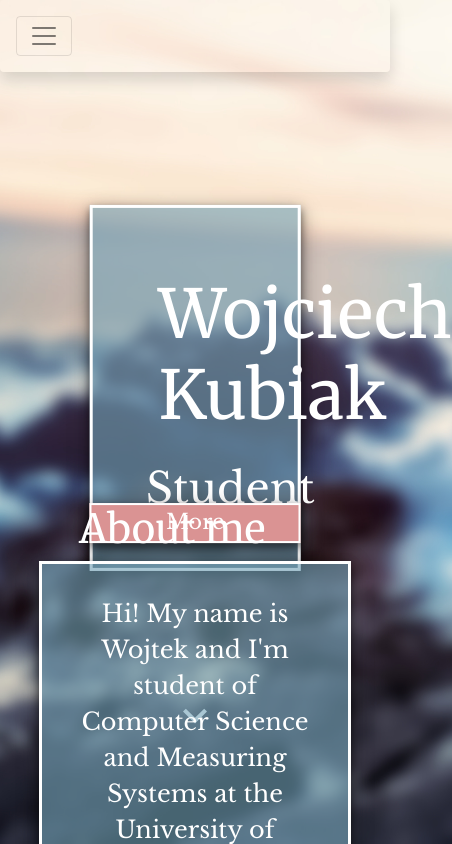
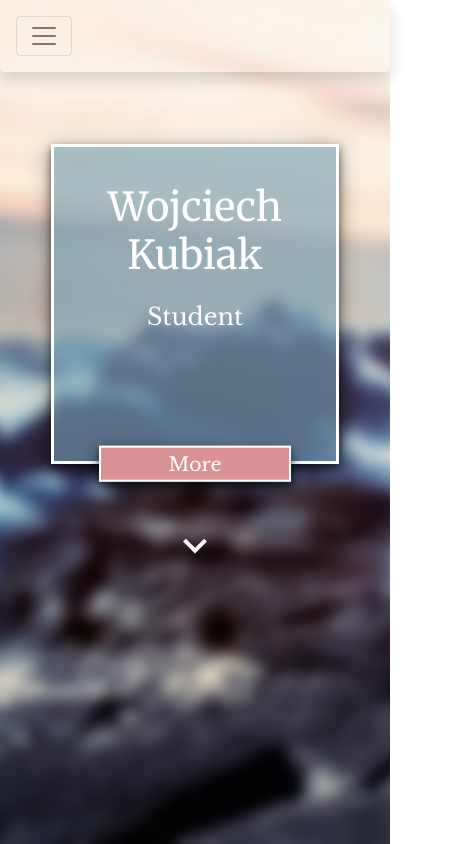
Before and after one commit to wojciechkubiak/my-site, a React (Create React App) app: page / in a window 390 px wide. Shown: the top 844 px of the page, 452 px wide, since content can reach past the window. Built offline with nearby package versions, Linux system fonts and the light colour scheme.

Commit message:
Mobile update

```diff
--- a/src/components/About/About.css
+++ b/src/components/About/About.css
@@ -29,11 +29,6 @@
   font-size: 1.5em !important;
 }
 
-@media only screen and (max-width: 320px) {
-  .AboutText > p {
-    font-size: 1em;
-  }
-}
 
 .AboutImg {
   position: absolute;
@@ -44,3 +39,15 @@
   height: 20em;
   transform: translate(-50%, -50%);
 }
+
+
+@media only screen and (max-width: 1080px) {
+  .AboutContainer {
+    position: absolute;
+    top: 250em;
+    left: 50%;
+    width: 80vw;
+    transform: translate(-50%, -50%);
+    text-align: center;
+  }
+}
--- a/src/components/LandingPage/LandingPage.css
+++ b/src/components/LandingPage/LandingPage.css
@@ -5,9 +5,9 @@
 
 .LandingPageName {
     position: absolute;
-    top: 46vh;
+    top: 26em;
     left: 50%;
-    width: 54vw;
+    width: 64em;
     transform: translate(-50%, -50%);
     text-align: center;
     border: 3px solid white;
@@ -20,31 +20,21 @@
     margin-top: 0.5em;
     margin-left: 0.5em;
     margin-right: 0.5em;
-    font-size: 8vh;
+    font-size: 4.5em;
     color: white;
 }
 
 .LandingPageName > p {
-    font-size: 5vh;
+    font-size: 2.4em;
     margin-top: 0.5em;
     margin-left: 0.5em;
     margin-right: 0.5em;
     color: white
 }
 
-.CompImg {
-    position: absolute;
-    opacity: 0.7;
-    top: 16em;
-    left: 50%;
-    width: 20em;
-    height: 20em;
-    transform: translate(-50%, -50%);
-}
-
 .BtnInfo {
     position: absolute;
-    top: 62vh;
+    top: 13.5em;
     left: 50%;
     width: 10em;
     transform: translate(-50%, -50%);
@@ -57,7 +47,7 @@
     border: 2px solid white;
     transition-duration: 1s;;
     color:white;
-    font-size: 2.5vh;
+    font-size: 1.3em;
     padding: 0.1em;
     box-shadow: 0 4px 8px 0 rgba(0, 0, 0, 0.50), 0 6px 20px 0 rgba(0, 0, 0, 0.40);
     font-family: 'Libre Baskerville', sans-serif;
@@ -70,9 +60,48 @@
 .ArrowDown {
     color: white;
     position: absolute;
-    top: 85vh;
+    top: 38em;
     left: 50%;
-    width: 3em;
-    height: 3em;
+    width: 4em;
+    height: 4em;
     transform: translate(-50%, -50%);
 }
+
+@media only screen and (max-width: 1080px) {
+    .LandingPageName {
+        top: 19em;
+        width: 18em;
+        height: 20em;
+        padding: 1em;
+    }
+
+    .LandingPageName > h1 {
+        margin: 0.5em;
+        font-size: 2.5em;
+    }
+
+    .LandingPageName > p {
+        font-size: 1.5em;
+    }
+
+    .BtnInfo {
+        top: 16.5em;
+        width: 10em;
+        font-size: 1.2em;
+        padding: 0.1em;
+    }
+
+    .BtnInfo:hover {
+        text-decoration: underline;
+    }
+
+    .ArrowDown {
+        color: white;
+        position: absolute;
+        top: 25em;
+        left: 50%;
+        width: 3em;
+        height: 3em;
+        transform: translate(-50%, -50%);
+    }
+  }
--- a/src/components/LandingPage/LandingPage.js
+++ b/src/components/LandingPage/LandingPage.js
@@ -8,9 +8,9 @@ const LandingPage = () => (
     <div className="LandingPageName">
       <h1>Wojciech Kubiak</h1>
       <p>Student</p>
+      <button className="BtnInfo">More</button>
+      <MdKeyboardArrowDown className="ArrowDown"/>
     </div>
-    <button className="BtnInfo">More</button>
-    <MdKeyboardArrowDown className="ArrowDown"/>
   </div>
 );
 
```
